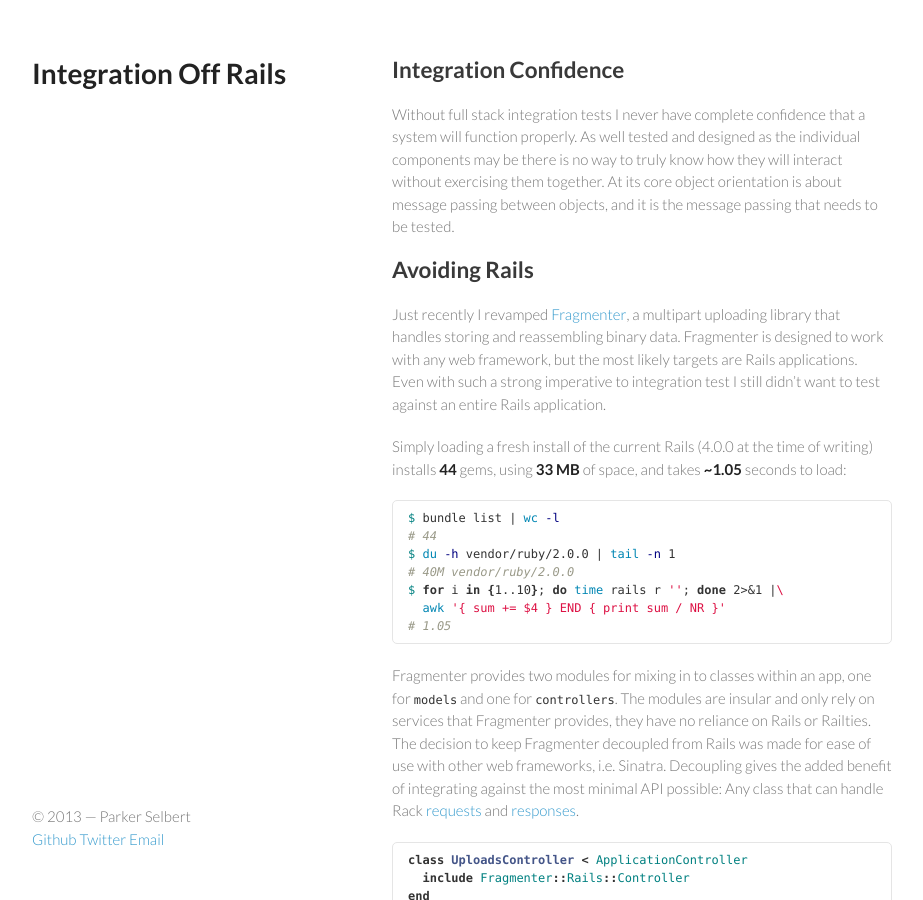
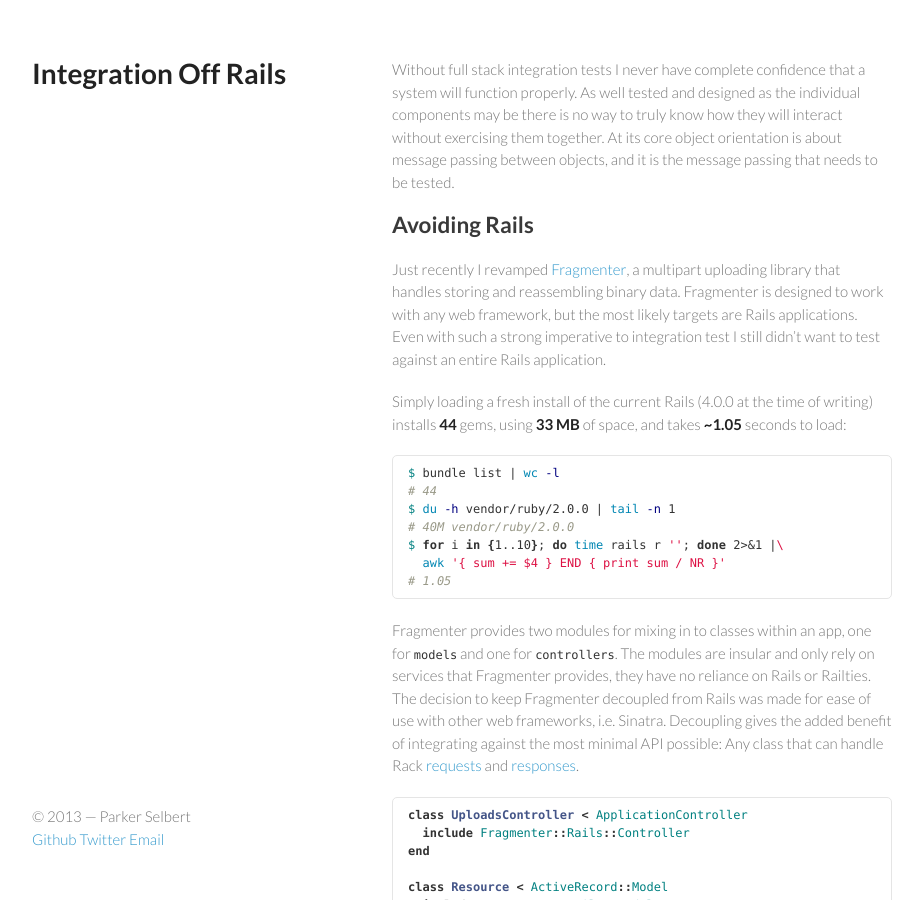
Before and after one commit to sorentwo/soren-website, a Jekyll site: the page built from _posts/2013-07-31-integration-off-rails.md, in a window 1280 px wide and 900 px high. Shown: the whole window, without its empty margins (178-1101 px from the left). Built offline with Jekyll 4.4.1, drawn with Linux system fonts in a browser that asks for light colours; Markdown is read by kramdown in place of the engine named in the settings; comment, search, counter and statistics services are not loaded.

Commit message:
Remove headline, breaking index layout

```diff
--- a/_posts/2013-07-31-integration-off-rails.md
+++ b/_posts/2013-07-31-integration-off-rails.md
@@ -1,8 +1,6 @@
 ---
 layout: default
 ---
-
-## Integration Confidence
 
 Without full stack integration tests I never have complete confidence that a
 system will function properly. As well tested and designed as the individual
```
